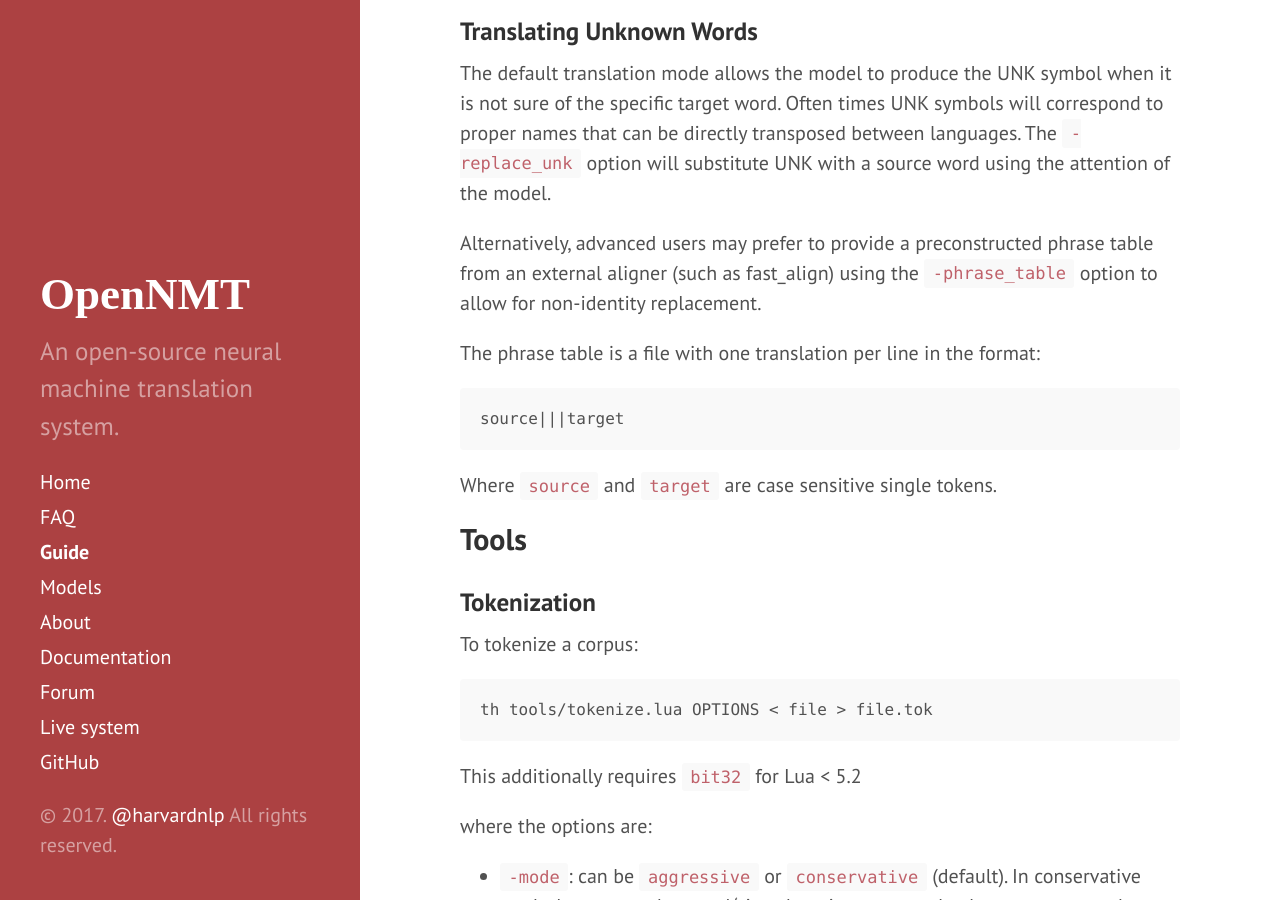
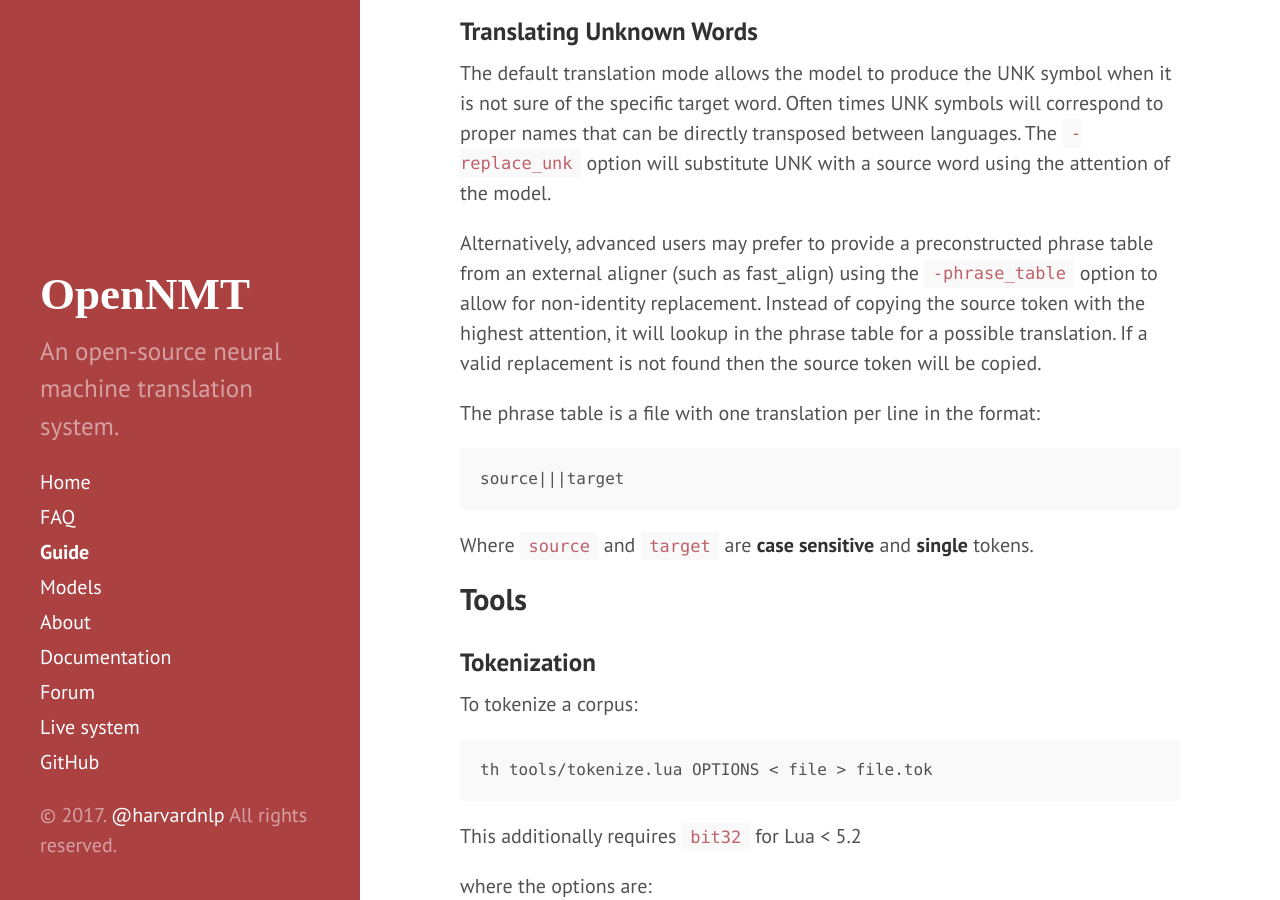
Before and after one commit to OpenNMT/opennmt.github.io, a Jekyll site: the page built from Guide.md, in a window 1280 px wide and 900 px high, scrolled down 6802 px. Built offline with Jekyll 4.4.1, drawn with Linux system fonts in a browser that asks for light colours.

Commit message:
Complete details about the phrase table

````diff
--- a/Guide.md
+++ b/Guide.md
@@ -231,6 +231,9 @@ model.
 Alternatively, advanced users may prefer to provide a
 preconstructed phrase table from an external aligner (such as
 fast_align) using the `-phrase_table` option to allow for non-identity replacement.
+Instead of copying the source token with the highest attention, it will
+lookup in the phrase table for a possible translation. If a valid replacement
+is not found then the source token will be copied.
 
 The phrase table is a file with one translation per line in the format:
 
@@ -238,7 +241,7 @@ The phrase table is a file with one translation per line in the format:
 source|||target
 ```
 
-Where `source` and `target` are case sensitive single tokens.
+Where `source` and `target` are **case sensitive** and **single** tokens.
 
 ## Tools
 
````
